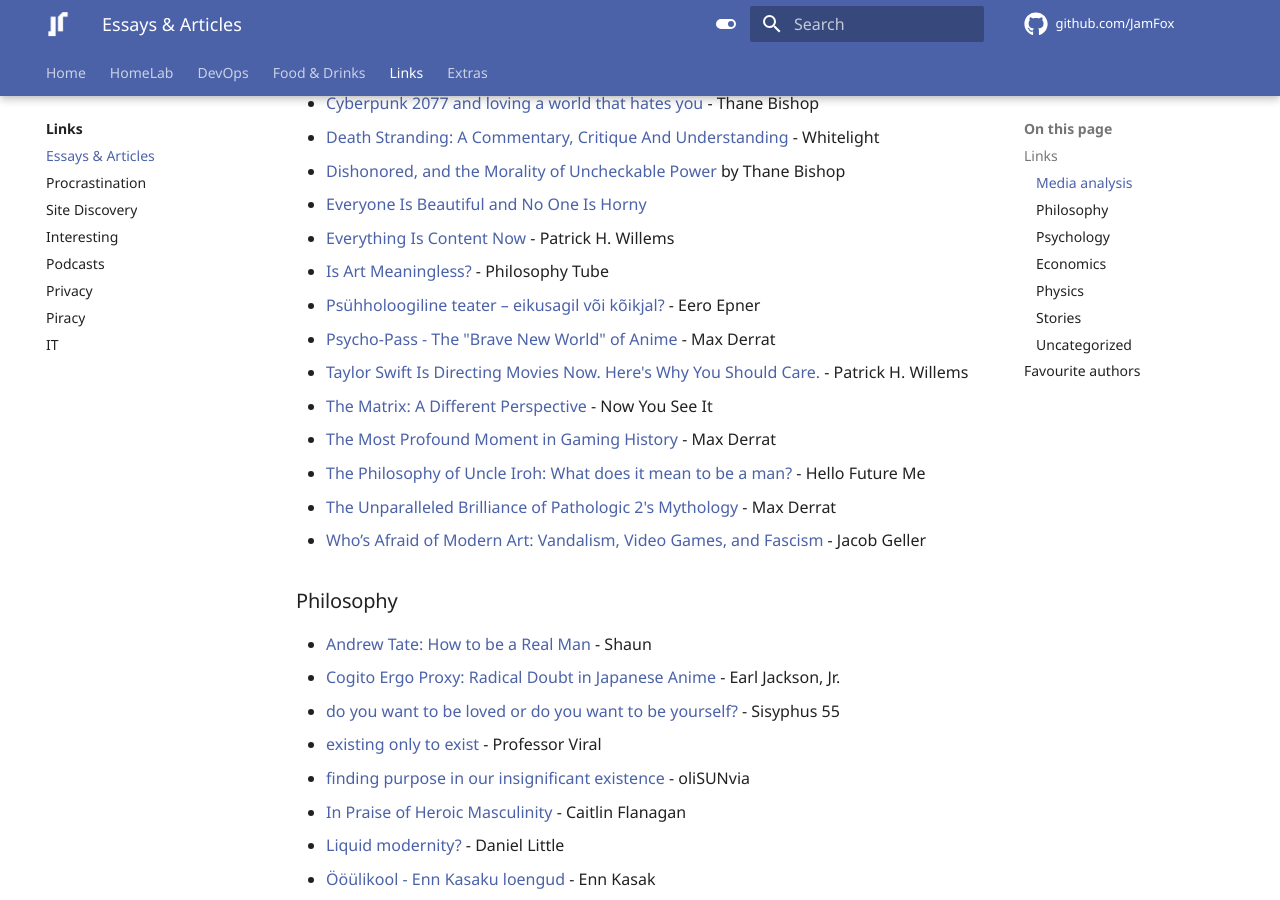
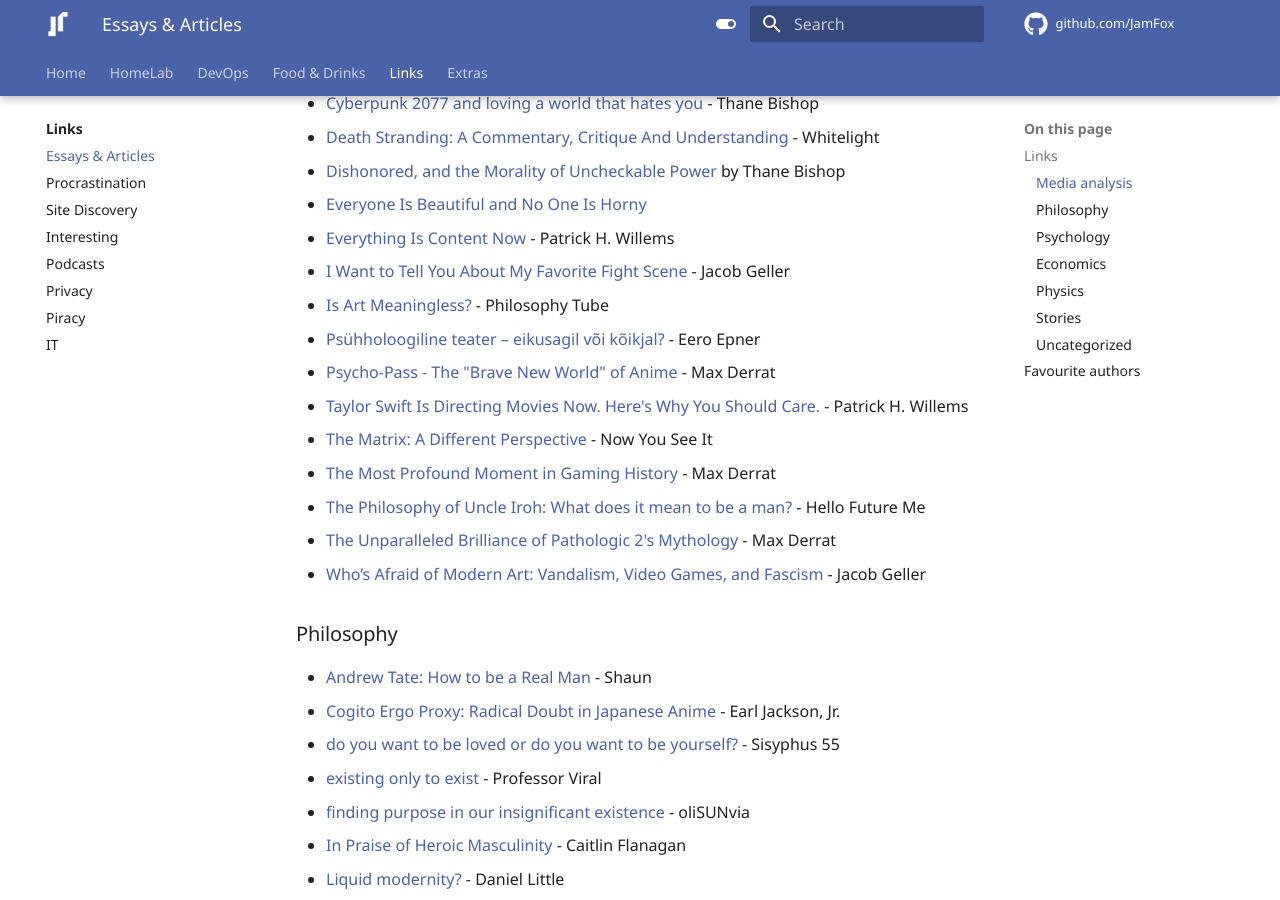
Before and after one commit to JamFox/docs.jamfox.dev, an MkDocs documentation site: the page built from docs/content/links/essays.md, in a window 1280 px wide and 900 px high, scrolled down 326 px. Built offline with MkDocs 1.6.1 and Material for MkDocs 9.7.7, drawn with Linux system fonts in a browser that asks for light colours; comment, search, counter and statistics services are not loaded.

Commit message:
add fav fight scene geller

```diff
--- a/docs/content/links/essays.md
+++ b/docs/content/links/essays.md
@@ -13,6 +13,7 @@ title: "Essays & Articles"
 - [Dishonored, and the Morality of Uncheckable Power](https://www.youtube.com/watch?v=FZ5s4vg-NfQ) by Thane Bishop
 - [Everyone Is Beautiful and No One Is Horny](https://bloodknife.com/everyone-beautiful-no-one-horny/)
 - [Everything Is Content Now](https://www.youtube.com/watch?v=hAtbFwzZp6Y) - Patrick H. Willems
+- [I Want to Tell You About My Favorite Fight Scene](https://www.youtube.com/watch?v=x5Ulxe-t6e8) - Jacob Geller
 - [Is Art Meaningless?](https://youtu.be/T6EOVCYx7mY) - Philosophy Tube
 - [Psühholoogiline teater – eikusagil või kõikjal?](https://www.sirp.ee/s1-artiklid/teater/psuhholoogiline-teater-eikusagil-voi-koikjal/) - Eero Epner
 - [Psycho-Pass - The "Brave New World" of Anime](https://www.youtube.com/watch?v=IWqbt8ioJK0) - Max Derrat
```
